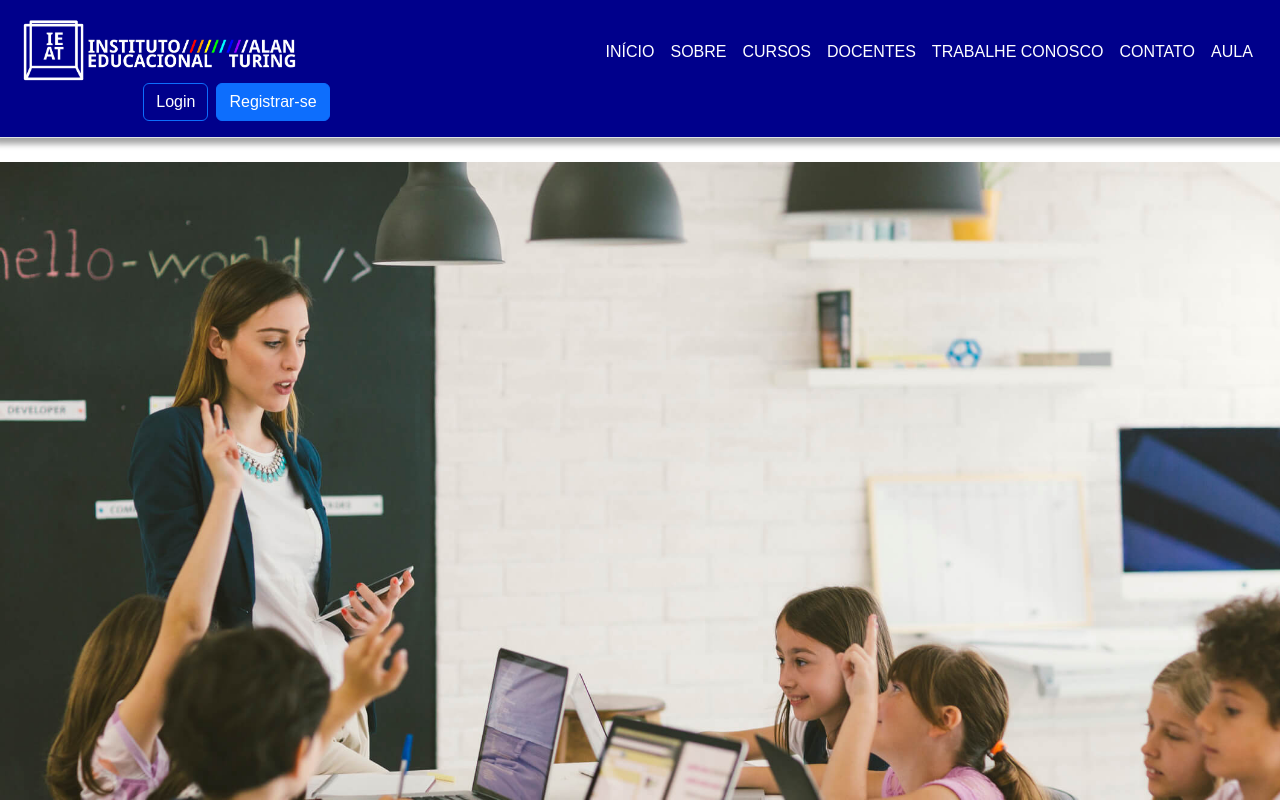
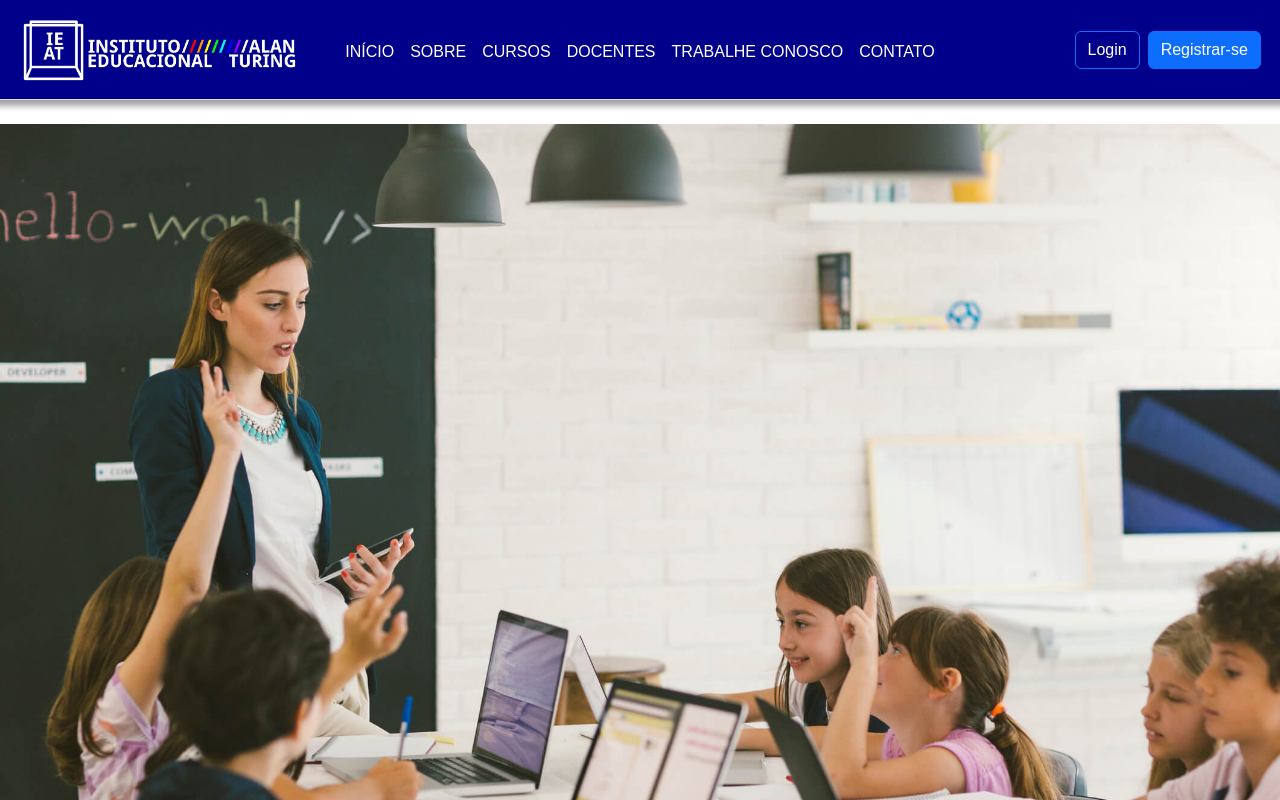
Before and after one commit to rodrigoeduardo/ieat, a React (Create React App) app: page / in a window 1280 px wide. Shown: the top 800 px of the page. Built offline with nearby package versions, Linux system fonts and the light colour scheme.

Commit message:
minor fixes

```diff
--- a/src/components/Navbar.js
+++ b/src/components/Navbar.js
@@ -1,7 +1,7 @@
 import { useAuthContext } from "../contexts/useAuthContext";
 
 export function Navbar() {
-  const { isLoggedIn, logout } = useAuthContext();
+  const { isLoggedIn, user, logout } = useAuthContext();
 
   return (
     <header className="d-flex flex-wrap align-items-center justify-content-center justify-content-md-between py-3 mb-4 border-bottom">
@@ -43,17 +43,23 @@ export function Navbar() {
             CONTATO
           </a>
         </li>
-        <li>
-          <a href="aula" className="nav-link px-2 link-white">
-            AULA
-          </a>
-        </li>
+        {isLoggedIn && (
+          <li>
+            <a href="aula" className="nav-link px-2 link-white">
+              AULA
+            </a>
+          </li>
+        )}
       </ul>
 
       {isLoggedIn ? (
         <div id="loggedin">
-          <p id="message"></p>
-          <button type="button" className="btn btn-secondary" onClick={logout}>
+          <button
+            type="button"
+            className="btn btn-secondary"
+            onClick={logout}
+            title={`Sair de ${user.email}`}
+          >
             Sair
           </button>
           <a type="button" className="btn btn-secondary" href="cart">
--- a/src/pages/formMatricula/index.css
+++ b/src/pages/formMatricula/index.css
@@ -215,10 +215,10 @@
     margin-right: 4vw;
   }
 
-  #loggedin {
+  /* #loggedin {
     display: none;
     gap: 0.5rem;
-  }
+  } */
 
   @media (max-width: 768px) {
     footer{
--- a/src/pages/login/index.js
+++ b/src/pages/login/index.js
@@ -3,7 +3,7 @@ import { getStudents, getTeachers } from "../../requests";
 import "./index.css";
 
 export default function Login() {
-  const { isLoggedIn, login, logout } = useAuthContext();
+  const { isLoggedIn, user, login, logout } = useAuthContext();
 
   function handleSubmit(event) {
     event.preventDefault();
@@ -44,6 +44,8 @@ export default function Login() {
   return (
     <>
       <div className="login-section">
+        {!isLoggedIn ? (
+          <>
             <h2>Login</h2>
             <form className="estilo" id="loginForm" onSubmit={handleSubmit}>
               <div className="form-group">
@@ -79,11 +81,11 @@ export default function Login() {
                 </a>
               </p>
             </form>
-
-        {isLoggedIn && (
+          </>
+        ) : (
           <div id="loggedin">
             <p id="message" style={{ textAlign: "center" }}>
-              Você já está logado!
+              Você já está logado como {user.name} ({user.email})!
             </p>
 
             <button
```
Lines whose indentation alone changed are shown as unchanged.
